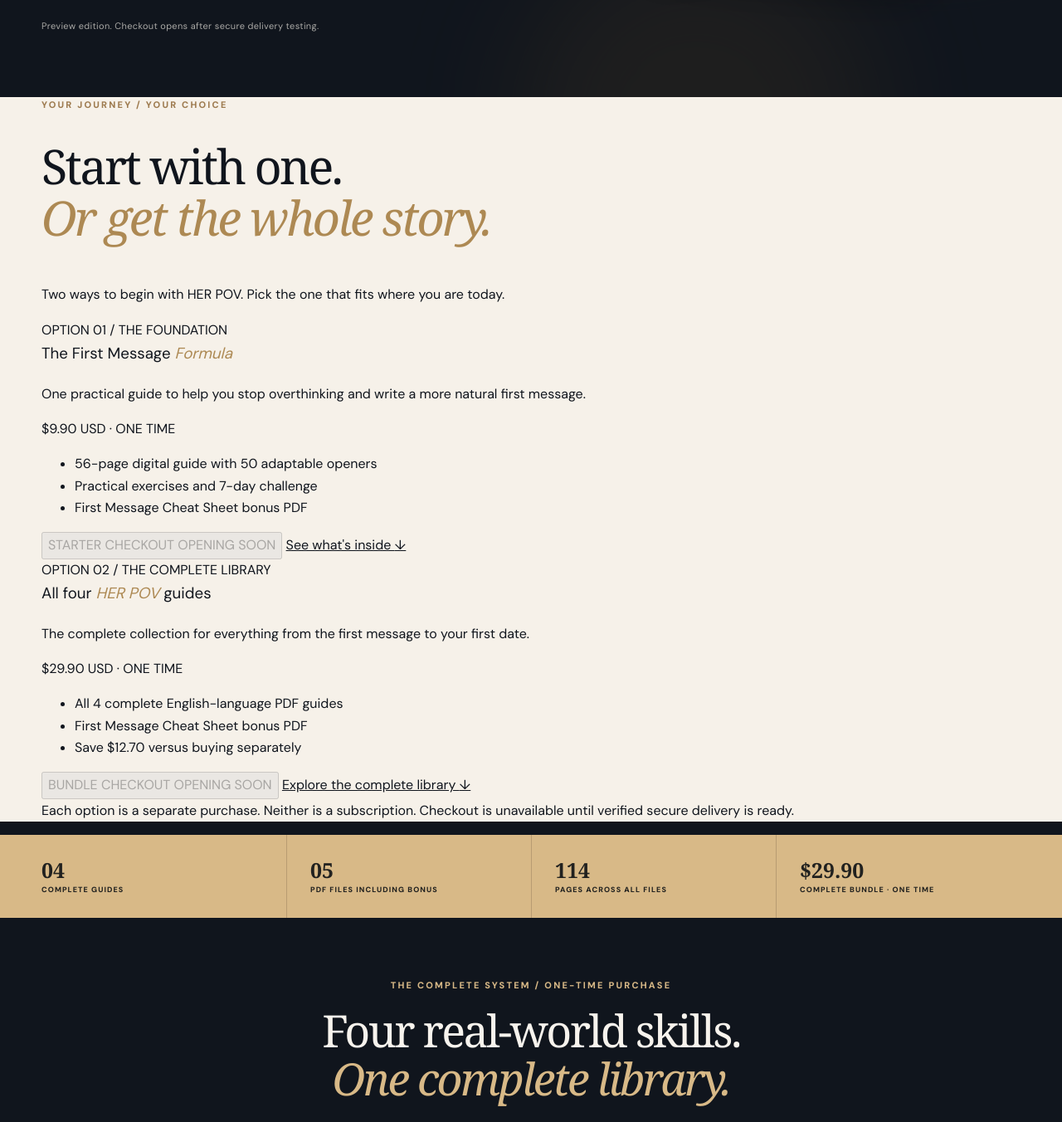
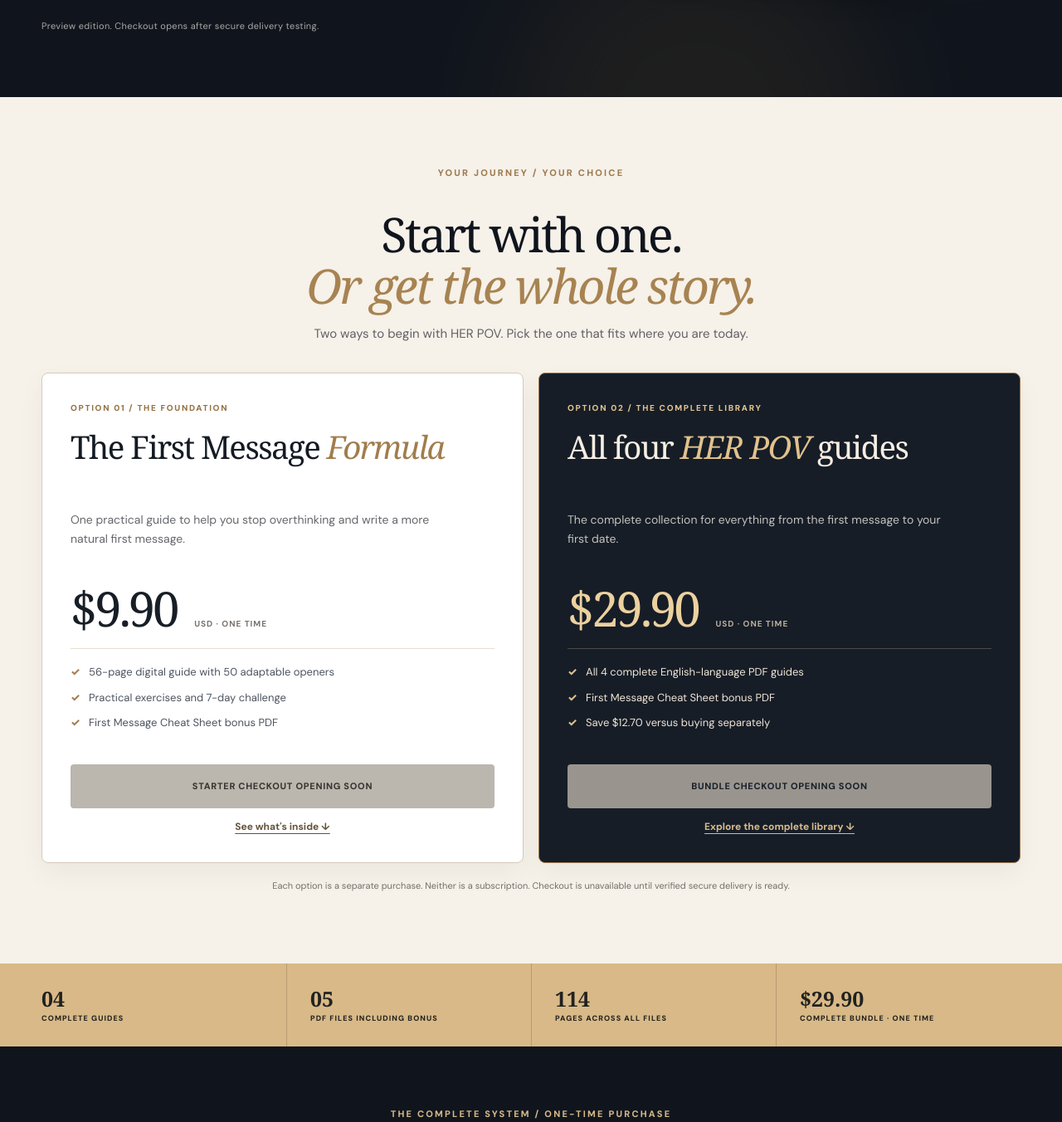
Before and after one commit to galfredorodrigues-cmyk/gringa, a Flask app: page / in a window 1280 px wide. Shown: the part 857-2209 px from the top of the page at 83% size. Run offline with Flask 3, Linux system fonts and the light colour scheme.

Commit message:
Style two distinct HER POV purchase choices consistently with original design

```diff
--- a/static/css/landing.css
+++ b/static/css/landing.css
@@ -115,3 +115,41 @@
 .journey__checkout-link{display:block;margin-top:13px;padding:10px 9px;border:1px solid #ad8953;background:#181f28;color:#f4dfb4;font-size:10px;font-weight:800;letter-spacing:.045em;line-height:1.4;text-decoration:none;text-align:center;border-radius:4px}
 .journey__checkout-link:hover,.journey__checkout-link:focus-visible{background:#2b3239;border-color:#d8b987;opacity:1}
 .journey__checkout-link span{margin-left:3px}
+
+/* HER POV two-path selection: starter guide or complete library. Existing sections stay intact. */
+.choice{padding:82px 0 85px;scroll-margin-top:35px}
+.choice__head{max-width:760px;margin:0 auto 34px;text-align:center}
+.choice__head h2{margin:14px 0 14px;font-size:clamp(36px,4.5vw,58px);line-height:1.08}
+.choice__head h2 em{color:#a78351}
+.choice__head p{font-size:15px;color:#616065;margin:0 auto;max-width:620px}
+.choice__grid{display:grid;grid-template-columns:repeat(2,minmax(0,1fr));gap:18px;align-items:stretch}
+.choice__card{display:flex;flex-direction:column;position:relative;min-width:0;padding:34px;background:#fff;border:1px solid #d7cabb;border-radius:8px;scroll-margin-top:25px;box-shadow:0 12px 32px #191a1b0c;color:#141b24}
+.choice__card--complete{background:#161d27;color:#f7eee3;border-color:#9c7a4e}
+.choice__eyebrow{font-size:10px;letter-spacing:.17em;font-weight:800;color:#937143}
+.choice__card--complete .choice__eyebrow{color:#e4c590}
+.choice__card h3{font:400 clamp(29px,3vw,42px)/1.08 Georgia,serif;letter-spacing:-.04em;min-height:84px;margin:17px 0 13px}
+.choice__card h3 em{font-style:italic;color:#a17d4c}
+.choice__card--complete h3 em{color:#e2c28c}
+.choice__description{font-size:14px;line-height:1.65;color:#65676b;min-height:71px;margin-bottom:15px;max-width:470px}
+.choice__card--complete .choice__description{color:#c4c2bd}
+.choice__price{font:400 clamp(42px,5vw,58px)/1.1 Georgia,serif;letter-spacing:-.055em;color:#171e26;margin-bottom:17px}
+.choice__price span{font:700 10px var(--body);letter-spacing:.1em;color:#78716b;white-space:nowrap;margin-left:9px}
+.choice__card--complete .choice__price{color:#ecd19f}
+.choice__card--complete .choice__price span{color:#bcaf9c}
+.choice__list{list-style:none;padding:18px 0 20px;margin:0 0 20px;border-top:1px solid #e6ded4;display:grid;gap:10px;flex:1}
+.choice__card--complete .choice__list{border-top-color:#4b4b48}
+.choice__list li{font-size:13px;line-height:1.55;color:#4d5560;padding-left:22px;position:relative}
+.choice__list li:before{content:"✓";font-weight:800;color:#a47f51;position:absolute;left:0;top:0}
+.choice__card--complete .choice__list li{color:#f0e4d5}
+.choice__card--complete .choice__list li:before{color:#dec18f}
+.choice__actions{display:grid;gap:14px}
+.choice__button{display:flex;align-items:center;justify-content:center;gap:9px;width:100%;min-height:53px;padding:14px 15px;text-align:center;font:800 11px var(--body);letter-spacing:.065em;text-decoration:none;border:0;border-radius:4px;cursor:pointer}
+.choice__button--dark{background:#151d27;color:#fbf6ef}
+.choice__button--gold{background:#dfc08b;color:#19202a}
+.choice__button--disabled{background:#bbb6ae;color:#37352f;cursor:not-allowed}
+.choice__card--complete .choice__button--disabled{background:#99958e;color:#19202a}
+.choice__learn{font-size:12px;line-height:1.4;font-weight:700;text-align:center;text-underline-offset:4px;color:#63543c}
+.choice__card--complete .choice__learn{color:#d8bc8d}
+.choice__footnote{font-size:11px;color:#74716c;text-align:center;margin:18px 0 0}
+@media(max-width:740px){.choice{padding:58px 0 63px}.choice__grid{grid-template-columns:1fr}.choice__card{padding:27px}.choice__card h3{min-height:0}.choice__description{min-height:0}.choice__price{font-size:51px}}
+@media(prefers-reduced-motion:reduce){.choice *{scroll-behavior:auto!important}}
```
